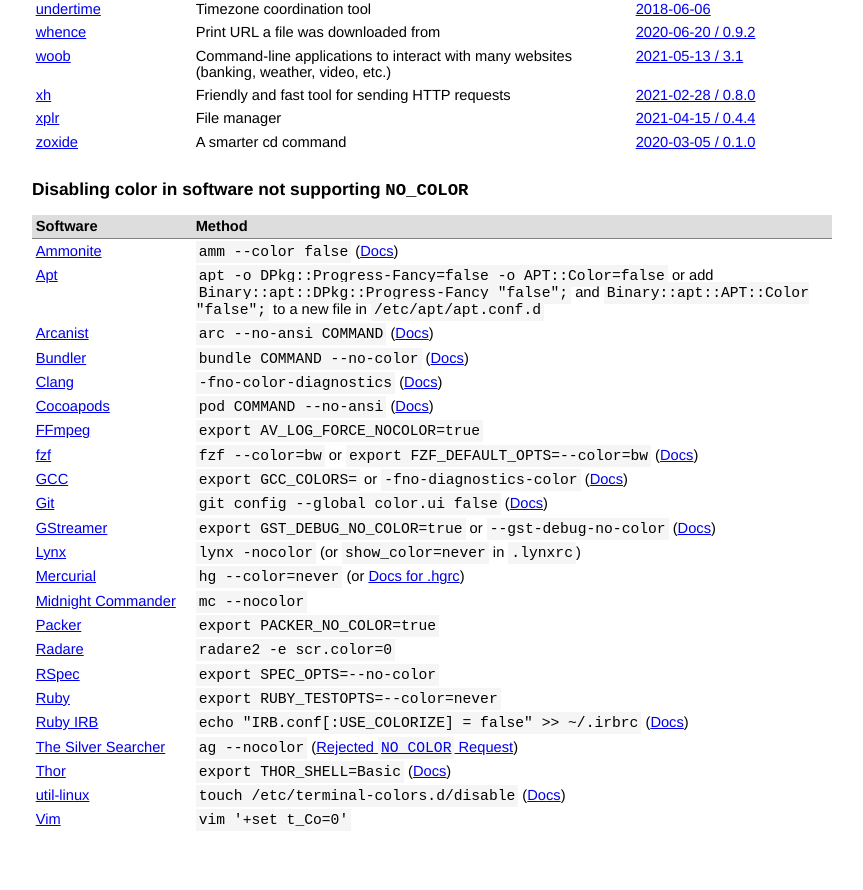
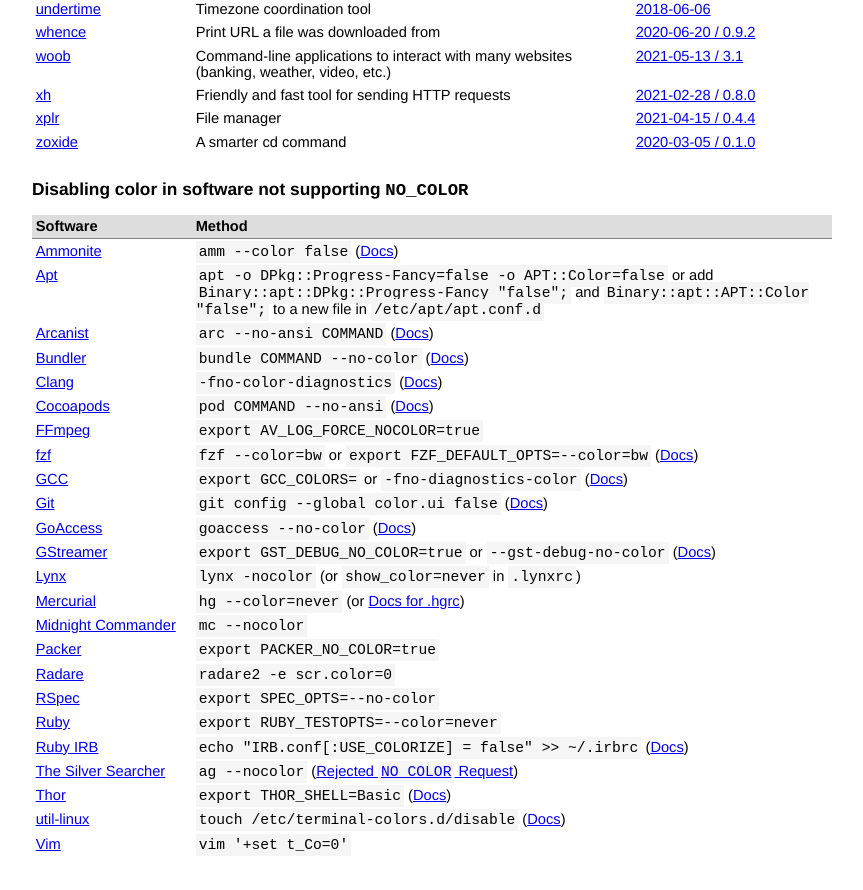
Before and after one commit to jcs/no_color, a Jekyll site: the page built from index.md, in a window 1280 px wide and 900 px high, scrolled down 3862 px. Shown: the top 890 px of the window, without its empty margins (208-1071 px from the left). Built offline with Jekyll 4.4.1, drawn with Linux system fonts in a browser that asks for light colours; our own code applies the rules of GitHub Pages for plain Markdown files.

Commit message:
Add GoAccess

```diff
--- a/index.md
+++ b/index.md
@@ -215,6 +215,7 @@ color via `NO_COLOR`.
 | [fzf](https://github.com/junegunn/fzf) | `fzf --color=bw` or `export FZF_DEFAULT_OPTS=--color=bw` ([Docs](https://github.com/junegunn/fzf/wiki/Color-schemes)) |
 | [GCC](https://gcc.gnu.org/) | `export GCC_COLORS=` or `-fno-diagnostics-color` ([Docs](https://gcc.gnu.org/onlinedocs/gcc-7.3.0/gcc/Diagnostic-Message-Formatting-Options.html)) |
 | [Git](https://git-scm.com/) | `git config --global color.ui false` ([Docs](https://git-scm.com/docs/git-config#git-config-colorui))|
+| [GoAccess](https://goaccess.io/) | `goaccess --no-color` ([Docs](https://goaccess.io/man#options)) |
 | [GStreamer](https://gstreamer.freedesktop.org/) | `export GST_DEBUG_NO_COLOR=true` or `--gst-debug-no-color` ([Docs](https://developer.gnome.org/gstreamer/stable/gst-running.html)) |
 | [Lynx](http://lynx.browser.org/) | `lynx -nocolor` (or `show_color=never` in `.lynxrc`) |
 | [Mercurial](https://www.mercurial-scm.org/) | `hg --color=never` (or [Docs for .hgrc](https://www.mercurial-scm.org/wiki/ColorExtension)) |
```
